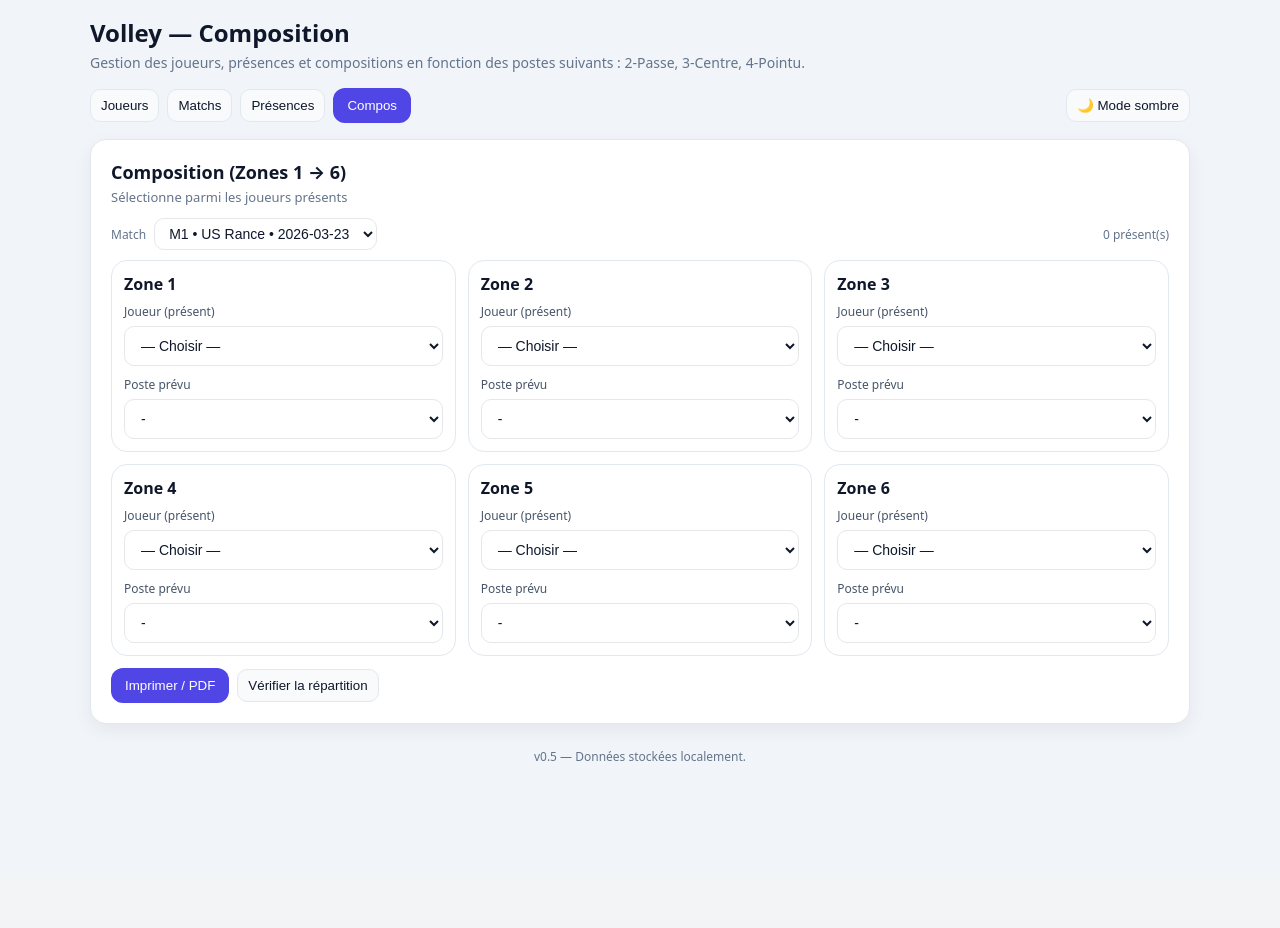
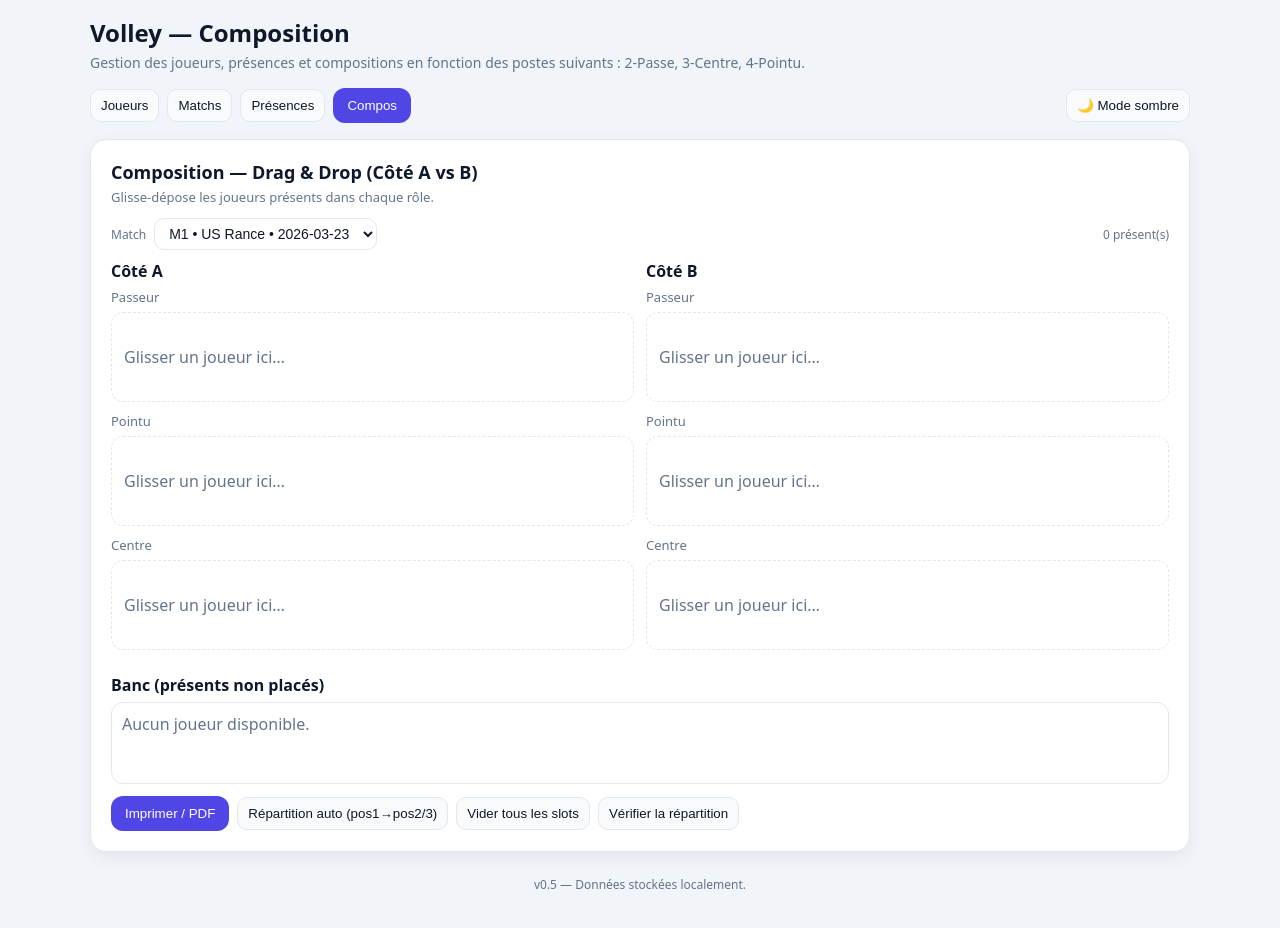
Before and after one commit to Soothsayerus/volley-compo, a React (Vite) app: page / in a window 1280 px wide. Both pictures are taken after a click on the button "Compos". Shown: the top 928 px of the page. Before the commit the page ends 876 px from the top, so only its background shows below. Built offline with nearby package versions, Linux system fonts and the light colour scheme.

Commit message:
Drag & Drop

```diff
--- a/src/App.tsx
+++ b/src/App.tsx
@@ -906,74 +906,309 @@ const PresencesSection = () => {
   );
 };
 /* ================================
-     Onglet COMPOS (zones 1→6)
+   Onglet COMPOS — Drag & Drop (2 Passeurs, 2 Pointus, 2 Centres)
 ==================================*/
 const LineupSection = () => {
   const lineup = currentLineup!;
-    const setSlot = (zone: 1 | 2 | 3 | 4 | 5 | 6, patch: Partial<{ playerId: string | undefined; plannedPos: Position | undefined }>) => {
-      updateLineup((l) => ({ ...l, slots: l.slots.map((s) => (s.zone === zone ? { ...s, ...patch } : s)) }));
+  const uiRole = (role: Position) =>
+    role === "2 - Passe" ? "Passeur" : role === "4 - Pointu" ? "Pointu" : "Centre";
+
+  // Définition des 6 cases : 3 lignes (rôles), 2 colonnes (A/B)
+  const ROWS: { label: string; role: Position; leftZone: 1|2|3|4|5|6; rightZone: 1|2|3|4|5|6 }[] = [
+    { label: "Passeur", role: "2 - Passe",  leftZone: 1, rightZone: 2 },
+    { label: "Pointu",  role: "4 - Pointu", leftZone: 3, rightZone: 4 },
+    { label: "Centre",  role: "3 - Centre", leftZone: 5, rightZone: 6 },
+  ];
+
+  // Récup slot par zone (crée si manquant)
+  const getSlot = (zone: 1|2|3|4|5|6) =>
+    (lineup.slots.find(s => s.zone === zone) ??
+      { zone, playerId: undefined, plannedPos: undefined });
+
+  // Occupés / Banc
+  const assignedIds = new Set(
+    (lineup.slots ?? []).map(s => s.playerId).filter(Boolean) as string[]
+  );
+  const benchPlayers = presentPlayers.filter(p => !assignedIds.has(p.id));
+
+  // Helpers DnD
+  const onDragStartPlayer = (e: React.DragEvent, playerId: string) => {
+    e.dataTransfer.setData("text/plain", playerId);
+    e.dataTransfer.effectAllowed = "move";
   };
-    const occupied = new Set((lineup.slots ?? []).map((s) => s.playerId).filter(Boolean) as string[]);
+  const onDragOverAllow = (e: React.DragEvent) => { e.preventDefault(); e.dataTransfer.dropEffect = "move"; };
 
-    const grid: React.CSSProperties = { display: "grid", gridTemplateColumns: "repeat(3, 1fr)", gap: 12 };
+  // Assigner un joueur à une zone (et enlever d’abord l’éventuel placement précédent)
+  const assignPlayerToZone = (playerId: string, zone: 1|2|3|4|5|6, plannedPos: Position) => {
+    updateLineup(l => {
+      const removedElsewhere = l.slots.map(s => s.playerId === playerId ? { ...s, playerId: undefined } : s);
+      const updated = removedElsewhere.map(s => s.zone === zone ? { ...s, playerId, plannedPos } : s);
+      return { ...l, slots: updated };
+    });
+  };
+
+  // Retirer un joueur d’une zone
+  const clearZone = (zone: 1|2|3|4|5|6) => {
+    updateLineup(l => ({ ...l, slots: l.slots.map(s => s.zone === zone ? { ...s, playerId: undefined } : s) }));
+  };
+
+  // Drop handler sur case
+  const makeOnDropToZone = (zone: 1|2|3|4|5|6, role: Position) => (e: React.DragEvent) => {
+    e.preventDefault();
+    const playerId = e.dataTransfer.getData("text/plain");
+    if (!playerId) return;
+    assignPlayerToZone(playerId, zone, role);
+  };
+
+  // Drop handler sur le banc (retirer le joueur de sa case)
+  const onDropToBench = (e: React.DragEvent) => {
+    e.preventDefault();
+    const playerId = e.dataTransfer.getData("text/plain");
+    if (!playerId) return;
+    updateLineup(l => ({
+      ...l,
+      slots: l.slots.map(s => s.playerId === playerId ? { ...s, playerId: undefined } : s)
+    }));
+  };
+
+  const gridOuter: React.CSSProperties = { display:"grid", gridTemplateColumns:"1fr 1fr", gap:12 };
+  const rowGrid: React.CSSProperties   = { display:"grid", gridTemplateColumns:"1fr 1fr", gap:12, alignItems:"stretch" };
+  const zoneBox = (highlight = false): React.CSSProperties => ({
+    border: `1px dashed ${ui.colors.border}`,
+    borderRadius: 12,
+    padding: 12,
+    background: highlight ? "#0ea5e90f" : ui.colors.cardBg,
+    minHeight: 64,
+    display:"flex",
+    alignItems:"center",
+    justifyContent:"space-between",
+    gap: 8,
+  });
+
+  const playerPill: React.CSSProperties = {
+    display:"inline-flex",
+    alignItems:"center",
+    gap:8,
+    border:`1px solid ${ui.colors.border}`,
+    background: ui.colors.cardBg,
+    padding:"6px 10px",
+    borderRadius: 999,
+    cursor:"grab",
+  };
+
+  const headerCell: React.CSSProperties = { fontSize:13, color: ui.colors.muted, marginBottom:6 };
+
+  // Petit indicateur : le joueur “matche” le rôle de la case ?
+  const matchesRole = (p: Player, role: Position) => [p.pos1, p.pos2, p.pos3].includes(role);
+
+  // Actions utilitaires
+  const clearAll = () => {
+    updateLineup(l => ({ ...l, slots: l.slots.map(s => ({ ...s, playerId: undefined })) }));
+  };
+
+  const autoDistribute = () => {
+    // Remplit automatiquement par ordre : Passeur A/B, Pointu A/B, Centre A/B avec joueurs présents selon pos1 puis pos2/pos3
+    const targetOrder = [
+      { zone: 1 as 1|2|3|4|5|6, role: "2 - Passe" as Position },
+      { zone: 2 as 1|2|3|4|5|6, role: "2 - Passe" as Position },
+      { zone: 3 as 1|2|3|4|5|6, role: "4 - Pointu" as Position },
+      { zone: 4 as 1|2|3|4|5|6, role: "4 - Pointu" as Position },
+      { zone: 5 as 1|2|3|4|5|6, role: "3 - Centre" as Position },
+      { zone: 6 as 1|2|3|4|5|6, role: "3 - Centre" as Position },
+    ];
+    const available = [...presentPlayers];
+    const takeForRole = (role: Position) => {
+      // Priorité pos1 > pos2/pos3
+      let idx = available.findIndex(p => p.pos1 === role);
+      if (idx === -1) idx = available.findIndex(p => p.pos2 === role || p.pos3 === role);
+      return idx >= 0 ? available.splice(idx, 1)[0] : undefined;
+    };
+
+    updateLineup(l => {
+      // Vider d'abord
+      let slots = l.slots.map(s => ({ ...s, playerId: undefined }));
+      for (const t of targetOrder) {
+        const picked = takeForRole(t.role);
+        if (picked) {
+          slots = slots.map(s => s.zone === t.zone ? { ...s, playerId: picked.id, plannedPos: t.role } : s);
+        }
+      }
+      return { ...l, slots };
+    });
+  };
 
   return (
-      <Section title="Composition (Zones 1 → 6)" subtitle="Sélectionne parmi les joueurs présents">
+    <Section title="Composition — Drag & Drop (Côté A vs B)" subtitle="Glisse-dépose les joueurs présents dans chaque rôle.">
       <div style={{ ...hStack(8), marginBottom: 10 }}>
         <span style={{ fontSize: 12, color: ui.colors.muted }}>Match</span>
         <Select value={selectedMatchId} onChange={(e) => setSelectedMatchId(e.target.value)} style={{ padding: "6px 10px" }}>
-            {matches.map((m) => (
+          {matches.map(m => (
             <option key={m.id} value={m.id}>
               {m.id} • {m.opponent} • {m.date}
             </option>
           ))}
         </Select>
-          <div style={{ marginLeft: "auto", fontSize: 12, color: ui.colors.muted }}>{presentPlayers.length} présent(s)</div>
+        <div style={{ marginLeft:"auto", fontSize:12, color: ui.colors.muted }}>{presentPlayers.length} présent(s)</div>
       </div>
 
-        <div style={grid}>
-          {lineup.slots.map((slot) => (
-            <div key={slot.zone} style={{ border: `1px solid ${ui.colors.border}`, borderRadius: 16, padding: 12, background: ui.colors.cardBg }}>
-              <div style={{ ...hStack(8), justifyContent: "space-between", marginBottom: 8 }}>
-                <div style={{ fontWeight: 700 }}>Zone {slot.zone}</div>
-                {slot.playerId && <IconButton onClick={() => setSlot(slot.zone, { playerId: undefined })}>Vider</IconButton>}
+      {/* Tableau A vs B */}
+      <div style={{ ...gridOuter }}>
+        {/* Colonne A */}
+        <div>
+          <div style={{ fontWeight:700, marginBottom:6 }}>Côté A</div>
+          {ROWS.map(row => {
+            const left = getSlot(row.leftZone);
+            const pLeft = players.find(p => p.id === left.playerId);
+            const leftOk = pLeft ? matchesRole(pLeft, row.role) : false;
+            return (
+              <div key={`row-left-${row.leftZone}`} style={{ marginBottom: 10 }}>
+                <div style={headerCell}>{row.label}</div>
+                <div
+                  style={zoneBox(!!pLeft && !leftOk)}
+                  onDragOver={onDragOverAllow}
+                  onDrop={makeOnDropToZone(row.leftZone, row.role)}
+                >
+                  {pLeft ? (
+                    <>
+                      <div style={{ display:"flex", alignItems:"center", gap:8 }}>
+                        <div
+                          style={{
+                            width: 28, height: 28, borderRadius: 999,
+                            background: ui.colors.avatarBg,
+                            display:"flex", alignItems:"center", justifyContent:"center",
+                            fontSize:12, fontWeight:700, color: ui.colors.avatarText,
+                          }}
+                          draggable
+                          onDragStart={(e) => onDragStartPlayer(e, pLeft.id)}
+                          title="Glisser pour déplacer"
+                        >
+                          {initials(pLeft.nom, pLeft.prenom)}
                         </div>
-              <div style={vStack(10)}>
-                <Field label="Joueur (présent)">
-                  <Select value={slot.playerId ?? ""} onChange={(e) => setSlot(slot.zone, { playerId: e.target.value || undefined })}>
-                    <option value="">— Choisir —</option>
-                    {presentPlayers.map((p) => (
-                      <option key={p.id} value={p.id} disabled={occupied.has(p.id) && slot.playerId !== p.id}>
-                        {p.prenom} {p.nom}
-                      </option>
-                    ))}
-                  </Select>
-                </Field>
-                <Field label="Poste prévu">
-                  <Select value={slot.plannedPos ?? "-"} onChange={(e) => setSlot(slot.zone, { plannedPos: e.target.value as Position })}>
-                    {POSITIONS.map((p) => (
-                      <option key={p} value={p}>
-                        {p}
-                      </option>
-                    ))}
-                  </Select>
-                </Field>
+                        <div style={{ fontWeight: 600 }}>
+                          {pLeft.prenom} {pLeft.nom}
                         </div>
+                        {leftOk ? <Tag text="OK rôle" /> : <Tag text="? rôle" />}
+                      </div>
+                      <IconButton onClick={() => clearZone(row.leftZone)}>Vider</IconButton>
+                    </>
+                  ) : (
+                    <div style={{ color: ui.colors.muted }}>Glisser un joueur ici…</div>
+                  )}
+                </div>
+              </div>
+            );
+          })}
+        </div>
+
+        {/* Colonne B */}
+        <div>
+          <div style={{ fontWeight:700, marginBottom:6 }}>Côté B</div>
+          {ROWS.map(row => {
+            const right = getSlot(row.rightZone);
+            const pRight = players.find(p => p.id === right.playerId);
+            const rightOk = pRight ? matchesRole(pRight, row.role) : false;
+            return (
+              <div key={`row-right-${row.rightZone}`} style={{ marginBottom: 10 }}>
+                <div style={headerCell}>{row.label}</div>
+                <div
+                  style={zoneBox(!!pRight && !rightOk)}
+                  onDragOver={onDragOverAllow}
+                  onDrop={makeOnDropToZone(row.rightZone, row.role)}
+                >
+                  {pRight ? (
+                    <>
+                      <div style={{ display:"flex", alignItems:"center", gap:8 }}>
+                        <div
+                          style={{
+                            width: 28, height: 28, borderRadius: 999,
+                            background: ui.colors.avatarBg,
+                            display:"flex", alignItems:"center", justifyContent:"center",
+                            fontSize:12, fontWeight:700, color: ui.colors.avatarText,
+                          }}
+                          draggable
+                          onDragStart={(e) => onDragStartPlayer(e, pRight.id)}
+                          title="Glisser pour déplacer"
+                        >
+                          {initials(pRight.nom, pRight.prenom)}
+                        </div>
+                        <div style={{ fontWeight: 600 }}>
+                          {pRight.prenom} {pRight.nom}
+                        </div>
+                        {rightOk ? <Tag text="OK rôle" /> : <Tag text="? rôle" />}
+                      </div>
+                      <IconButton onClick={() => clearZone(row.rightZone)}>Vider</IconButton>
+                    </>
+                  ) : (
+                    <div style={{ color: ui.colors.muted }}>Glisser un joueur ici…</div>
+                  )}
+                </div>
+              </div>
+            );
+          })}
+        </div>
+      </div>
+
+      {/* Banc : présents non placés (drop pour retirer) */}
+      <div style={{ marginTop: 14 }}>
+        <div style={{ fontWeight: 700, marginBottom: 6 }}>Banc (présents non placés)</div>
+        <div
+          style={{
+            border: `1px solid ${ui.colors.border}`,
+            borderRadius: 12,
+            padding: 10,
+            minHeight: 60,
+            display: "flex",
+            flexWrap:"wrap",
+            gap: 8,
+          }}
+          onDragOver={onDragOverAllow}
+          onDrop={onDropToBench}
+          title="Dépose ici pour retirer de la compo"
+        >
+          {benchPlayers.length === 0 && (
+            <div style={{ color: ui.colors.muted }}>Aucun joueur disponible.</div>
+          )}
+          {benchPlayers.map(p => (
+            <div
+              key={p.id}
+              style={playerPill}
+              draggable
+              onDragStart={(e) => onDragStartPlayer(e, p.id)}
+              title="Glisser vers une case"
+            >
+              <div
+                style={{
+                  width: 22, height: 22, borderRadius: 999,
+                  background: ui.colors.avatarBg,
+                  display:"flex", alignItems:"center", justifyContent:"center",
+                  fontSize:11, fontWeight:700, color: ui.colors.avatarText,
+                }}
+              >
+                {initials(p.nom, p.prenom)}
+              </div>
+              <span>{p.prenom} {p.nom}</span>
+              <span style={{ display:"inline-flex", gap:6 }}>
+                <Tag text={p.pos1} />
+                {p.pos2 && <Tag text={p.pos2} />}
+                {p.pos3 && <Tag text={p.pos3} />}
+              </span>
             </div>
           ))}
         </div>
+      </div>
 
-        <div style={{ ...hStack(8,), marginTop: 12 }}>
+      {/* Actions */}
+      <div style={{ ...hStack(8), marginTop: 12, flexWrap:"wrap" }}>
         <Button onClick={() => window.print()}>Imprimer / PDF</Button>
-          <IconButton
-            onClick={() => {
-              const count = (role: Position) => lineup?.slots.filter((s) => s.plannedPos === role).length ?? 0;
-              alert(`Répartition rapide
+        <IconButton onClick={autoDistribute}>Répartition auto (pos1→pos2/3)</IconButton>
+        <IconButton onClick={clearAll}>Vider tous les slots</IconButton>
+        <IconButton onClick={() => {
+          const count = (role: Position) => lineup?.slots.filter(s => s.plannedPos === role && s.playerId).length ?? 0;
+          alert(`Répartition par rôle
 2 - Passe : ${count("2 - Passe")}
 3 - Centre : ${count("3 - Centre")}
 4 - Pointu : ${count("4 - Pointu")}`);
-            }}
-          >
+        }}>
           Vérifier la répartition
         </IconButton>
       </div>
```
Lines whose indentation alone changed are shown as unchanged.
